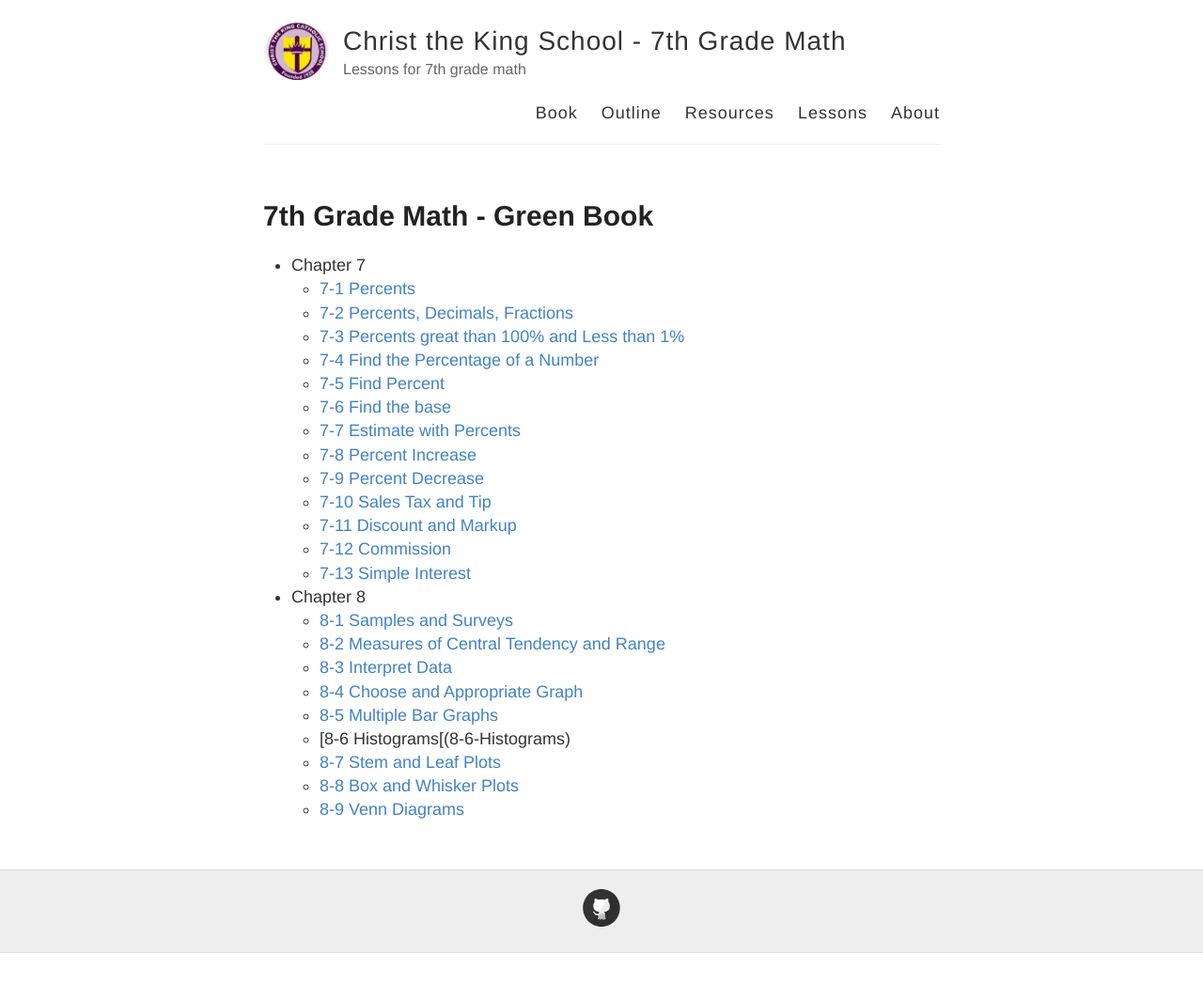
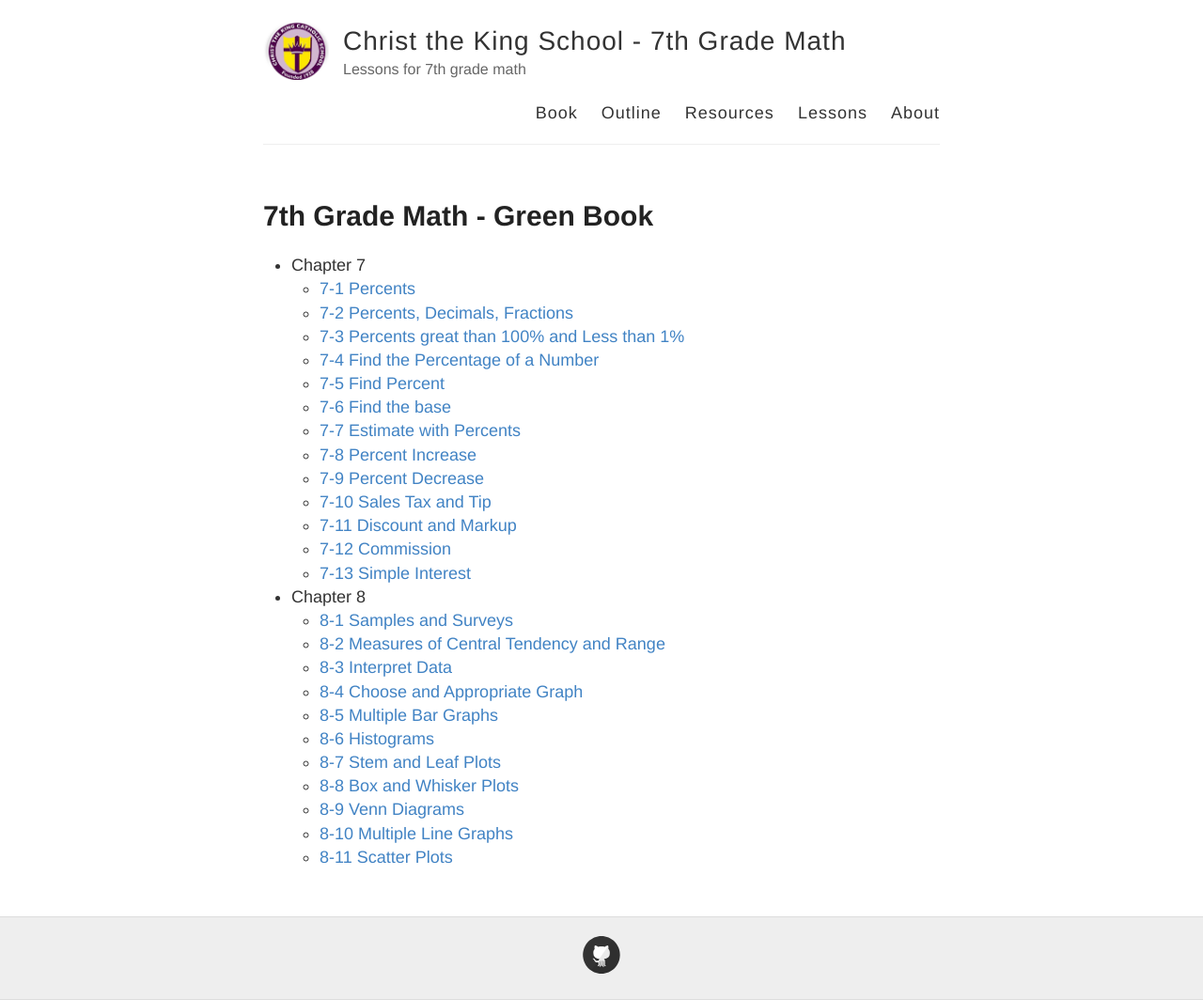
Before and after one commit to ctkstl/7th_math, a Jekyll site: the page built from outline.md, in a window 1280 px wide. Shown: the whole page at 94% size. Built offline with Jekyll 4.4.1, drawn with Linux system fonts in a browser that asks for light colours; before the commit the page ends 1014 px from its top, so only the background shows below that.

Commit message:
add 8-10 8-11

```diff
--- a/outline.md
+++ b/outline.md
@@ -26,7 +26,9 @@ permalink: /outline
    * [8-3 Interpret Data](8-3-InterpretData)
    * [8-4 Choose and Appropriate Graph](8-4-ChooseGraph)
    * [8-5 Multiple Bar Graphs](8-5-MultipleBarGraphs)
-   * [8-6 Histograms[(8-6-Histograms)
+   * [8-6 Histograms](8-6-Histograms)
    * [8-7 Stem and Leaf Plots](8-7-StemLeaf)
    * [8-8 Box and Whisker Plots](8-8-BoxWhisker)
    * [8-9 Venn Diagrams](8-9-Venn)
+   * [8-10 Multiple Line Graphs](8-10-Multiple-Line)
+   * [8-11 Scatter Plots](8-11-ScatterPlots)
```
